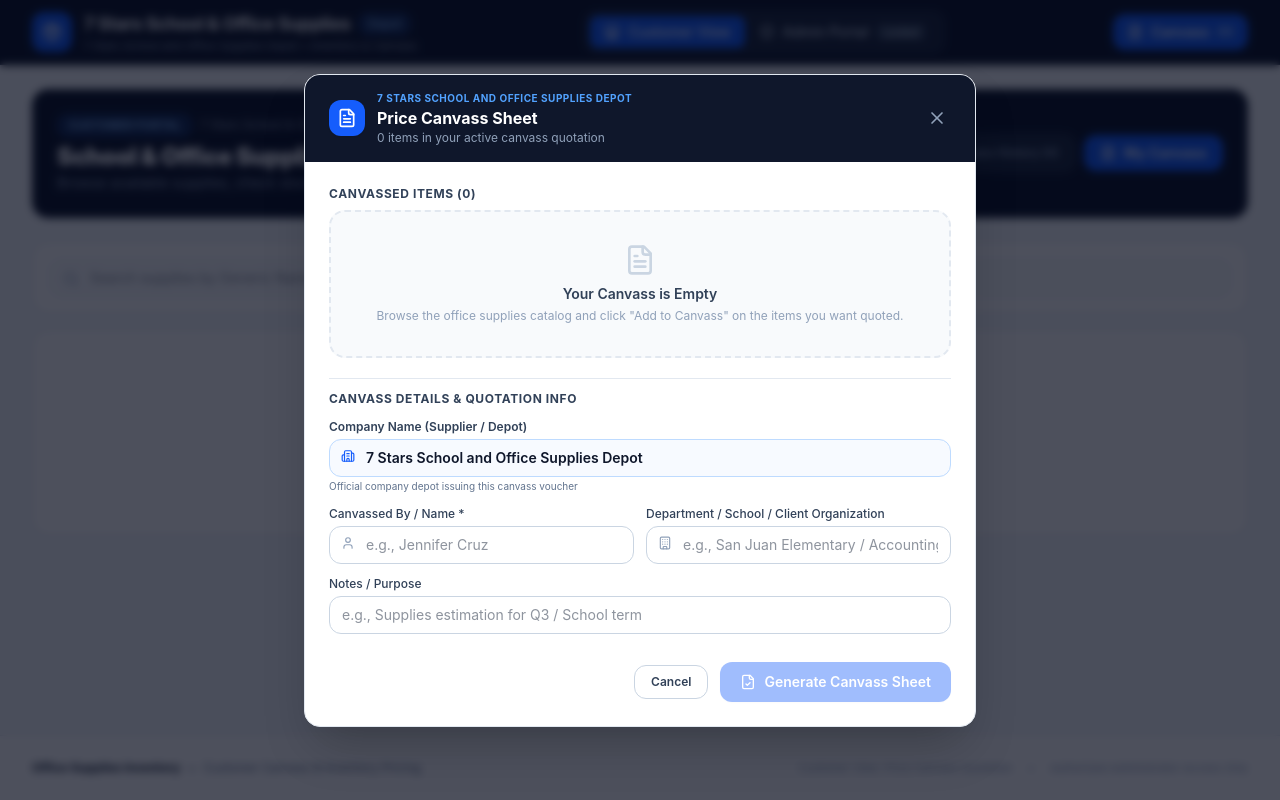
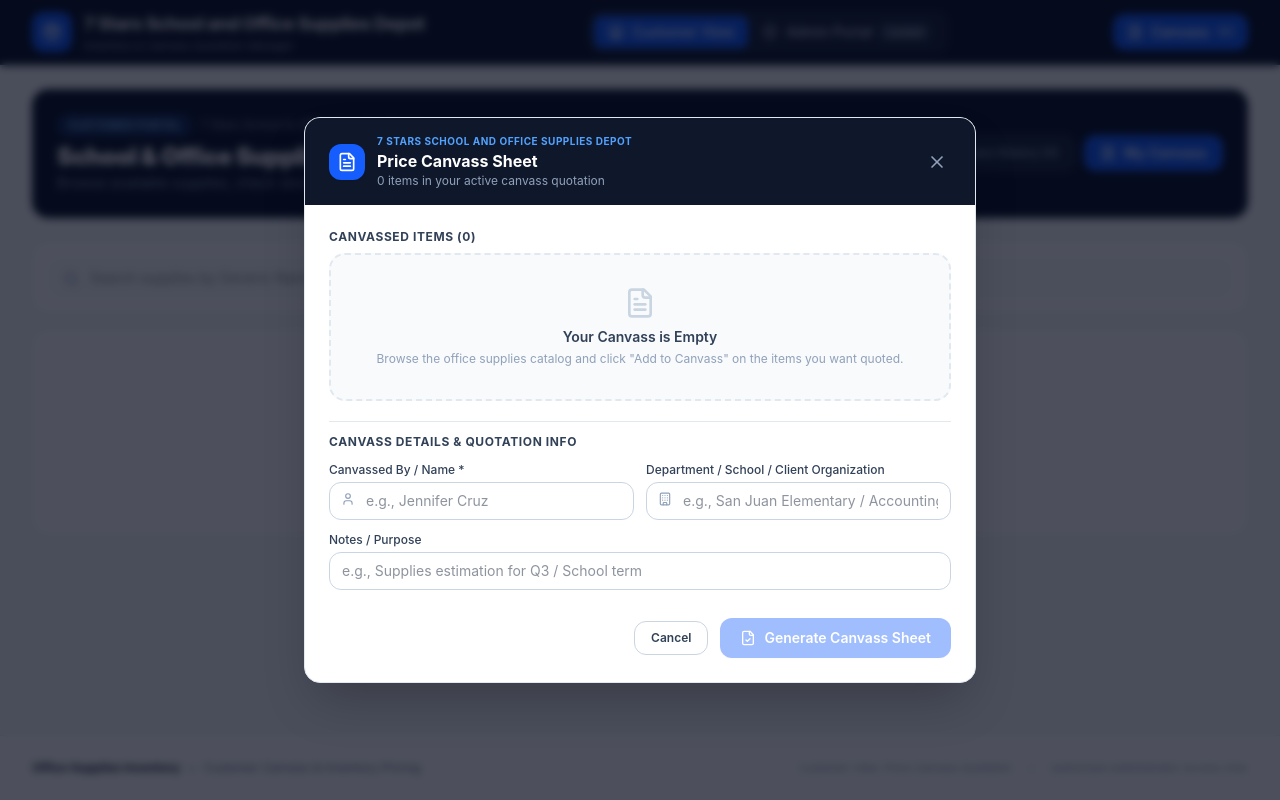
Before and after one commit to 7starsdepot/canvass, a React (Vite) app: page / in a window 1280 px wide. Both pictures are taken after a click on the button "My Canvass". Built offline with nearby package versions, Linux system fonts and the light colour scheme.

Commit message:
refactor: standardize company name and cleanup UI
Consolidate the application company name for consistency across the navbar and canvass slips. Removed the editable company name field in the canvass modal to enforce standardized branding.

```diff
--- a/src/components/CanvassModal.tsx
+++ b/src/components/CanvassModal.tsx
@@ -6,7 +6,6 @@ import {
   Minus,
   FileCheck,
   Building,
-  Building2,
   User,
   FileText,
   AlertCircle
@@ -29,7 +28,6 @@ export const CanvassModal: React.FC<CanvassModalProps> = ({
   const { canvass, updateCanvassQty, removeFromCanvass, clearCanvass, generateCanvassSlip } =
     useInventory();
 
-  const [companyName, setCompanyName] = useState('7 Stars School and Office Supplies Depot');
   const [customerName, setCustomerName] = useState('');
   const [departmentOrCompany, setDepartmentOrCompany] = useState('');
   const [notes, setNotes] = useState('');
@@ -55,7 +53,7 @@ export const CanvassModal: React.FC<CanvassModalProps> = ({
     }
 
     const newSlip = generateCanvassSlip({
-      companyName,
+      companyName: '7 Stars School and Office Supplies Depot',
       customerName,
       departmentOrCompany: departmentOrCompany || 'General Department',
       notes,
@@ -228,25 +226,6 @@ export const CanvassModal: React.FC<CanvassModalProps> = ({
               Canvass Details & Quotation Info
             </span>
 
-            {/* Company Name */}
-            <div>
-              <label className="block text-xs font-semibold text-slate-700 mb-1" htmlFor="canvass-company-name">
-                Company Name (Supplier / Depot)
-              </label>
-              <div className="relative">
-                <Building2 className="w-3.5 h-3.5 text-blue-600 absolute left-3 top-2.5" />
-                <input
-                  id="canvass-company-name"
-                  type="text"
-                  value={companyName}
-                  onChange={e => setCompanyName(e.target.value)}
-                  placeholder="7 Stars School and Office Supplies Depot"
-                  className="w-full pl-9 pr-3 py-2 border border-blue-200 bg-blue-50/50 rounded-xl text-xs sm:text-sm font-semibold text-slate-900 focus:outline-none focus:ring-2 focus:ring-blue-500"
-                />
-              </div>
-              <span className="text-[10px] text-slate-500 mt-0.5 block">Official company depot issuing this canvass voucher</span>
-            </div>
-
             <div className="grid grid-cols-1 sm:grid-cols-2 gap-3">
               <div>
                 <label className="block text-xs font-medium text-slate-700 mb-1" htmlFor="canvass-cust-name">
--- a/src/components/Navbar.tsx
+++ b/src/components/Navbar.tsx
@@ -36,16 +36,13 @@ export const Navbar: React.FC<NavbarProps> = ({
               <Package className="w-5 h-5" />
             </div>
             <div>
-              <div className="flex items-center gap-2">
-                <span className="font-bold text-base sm:text-lg tracking-tight text-white">
-                  7 Stars School & Office Supplies
-                </span>
-                <span className="text-xs px-2 py-0.5 rounded-full bg-blue-500/20 text-blue-300 border border-blue-500/30 font-medium hidden md:inline-block">
-                  Depot
+              <div className="flex items-center">
+                <span className="font-bold text-base sm:text-lg tracking-tight text-white whitespace-nowrap">
+                  7 Stars School and Office Supplies Depot
                 </span>
               </div>
               <p className="text-[11px] text-slate-400 hidden sm:block">
-                7 Stars School and Office Supplies Depot • Inventory & Canvass
+                Inventory & Canvass Quotation Manager
               </p>
             </div>
           </div>
```
